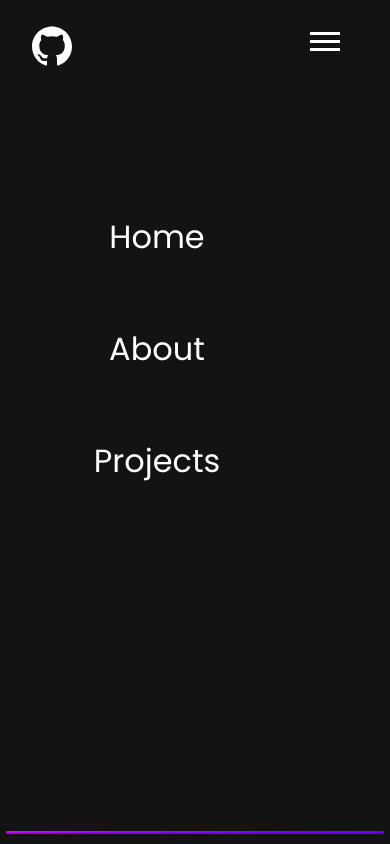
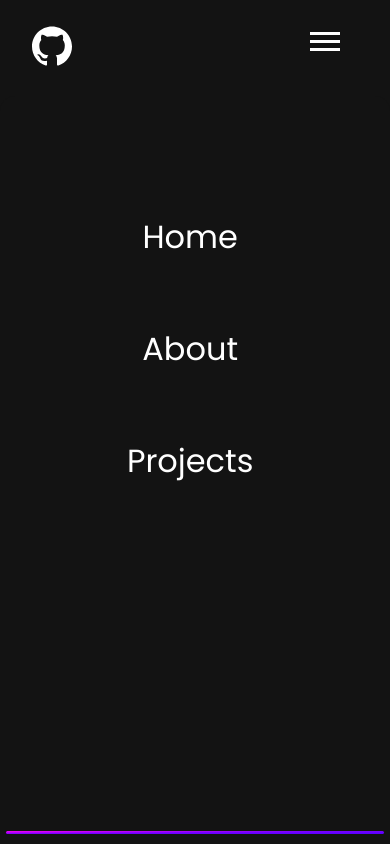
Before and after one commit to mvlwarekekw/mvlware.xyz, a Vue app: page / in a window 390 px wide. Shown: the top 844 px of the page. Built offline with nearby package versions, Linux system fonts and the light colour scheme.

Commit message:
fix: small alignment fix

```diff
--- a/src/components/Navbar.vue
+++ b/src/components/Navbar.vue
@@ -89,7 +89,7 @@ function toggle() {
     align-items: center;
     justify-content: center;
 
-    width: 60%;
+    width: 77%;
     height: 60%;
   }
 
```
